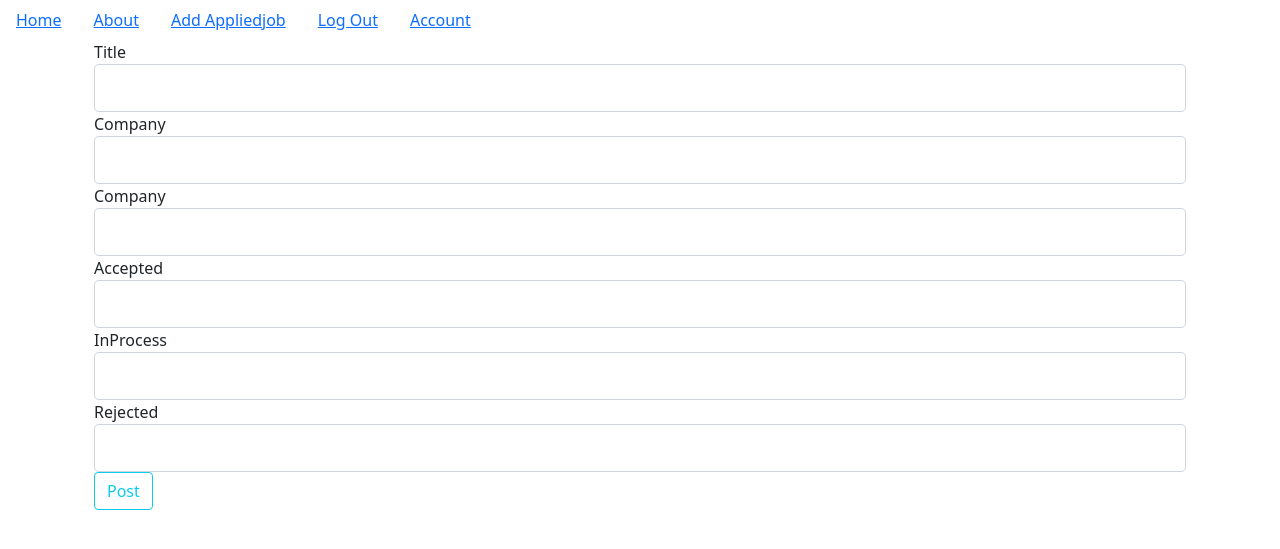
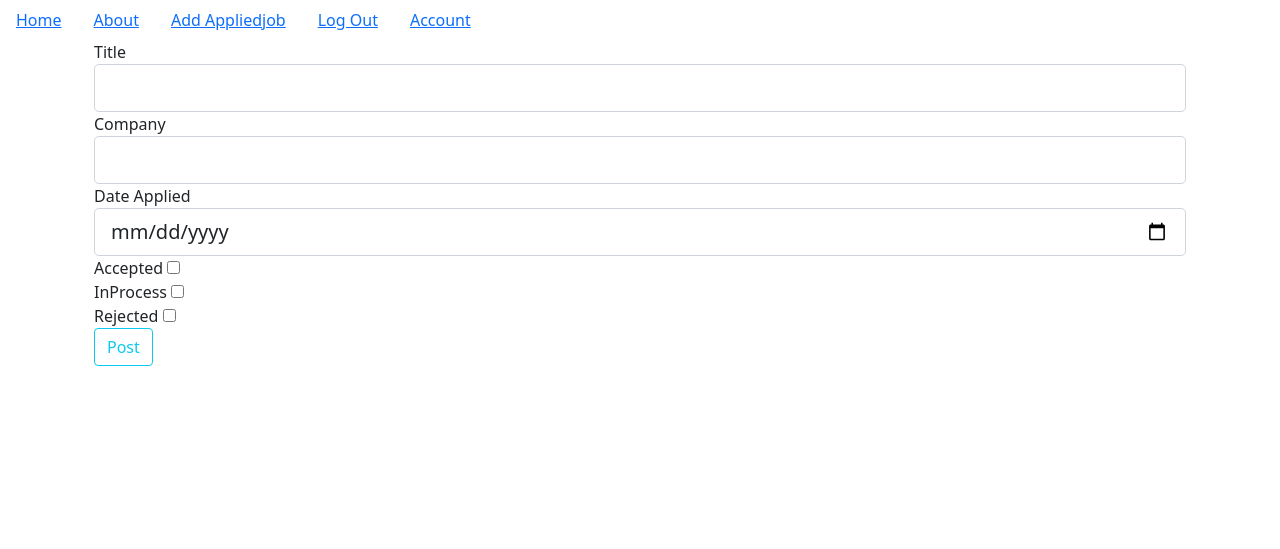
Before and after one commit to binod164/inspire, a Flask app: page /create in a window 1280 px wide. Shown: the top 549 px of the page. Run offline with Flask 2, Linux system fonts and the light colour scheme; the visitor is signed in with stand-in values (Sample User, id 1).

Commit message:
Add checkbox to the form conditional statement to check if condition is true or false

```diff
--- a/myapp/applied_jobs/forms.py
+++ b/myapp/applied_jobs/forms.py
@@ -5,7 +5,7 @@ from wtforms.validators import DataRequired
 class AppliedJobForm(FlaskForm):
     title = StringField('Title', validators=[DataRequired()])
     company = StringField('Company', validators=[DataRequired()])
-    date_applied = StringField('Company', validators=[DataRequired()])
+    date_applied = StringField('Date Applied', validators=[DataRequired()])
     accepted = BooleanField('Accepted', default=False)
     in_process = BooleanField('InProcess', default=False)
     rejected = BooleanField('Rejected', default=False)
--- a/myapp/applied_jobs/views.py
+++ b/myapp/applied_jobs/views.py
@@ -26,7 +26,7 @@
 @applied_jobs.route('/<int:applied_job_id>')
 def applied_job(applied_job_id):
     applied_job = AppliedJob.query.get_or_404(applied_job_id)
-    return render_template('applied_job.html', title=applied_job.title, date=applied_job.date, job=applied_job_id)
+    return render_template('applied_job.html', title=applied_job.title, date=applied_job.date, job=applied_job)
 
 @applied_jobs.route('/<int:applied_job_id>/update',methods=['GET','POST'])
 @login_required
@@ -40,16 +40,18 @@
 
     if form.validate_on_submit():
         applied_job.title = form.title.data
+        applied_job.date_applied = form.date_applied.data
         applied_job.company = form.company.data
         applied_job.accepted = form.accepted.data
         applied_job.in_process = form.in_process.data
         applied_job.rejected = form.rejected.data
         db.session.commit()
         flash('Applied job post Updated')
-        return redirect(url_for('blog_posts.blog_post',blog_post_id=applied_job.id))
+        return redirect(url_for('applied_jobs.applied_job',applied_job_id=applied_job.id))
 
     elif request.method == 'GET':
         form.title.data = applied_job.title
+        form.date_applied.data = applied_job.date_applied
         form.company.data = applied_job.company
         form.accepted.data = applied_job.accepted
         form.in_process.data = applied_job.in_process
--- a/myapp/templates/base.html
+++ b/myapp/templates/base.html
@@ -6,7 +6,7 @@
     <meta charset="UTF-8">
     <meta http-equiv="X-UA-Compatible" content="IE=edge">
     <meta name="viewport" content="width=device-width, initial-scale=1.0">
-    <title>Party!</title>
+    <title>Inspire</title>
 </head>
 <body>
     <ul class="nav">
--- a/myapp/templates/create_post.html
+++ b/myapp/templates/create_post.html
@@ -13,20 +13,20 @@
             {{form.company(class="form-control form-control-lg")}}
           </div>
           <div class="form-group">
-            {{form.date_applied.label(class="form-control-label")}}
-            {{form.date_applied(class="form-control form-control-lg")}}
+            {{form.date_applied.label(class="form-control-label" )}}
+            {{form.date_applied(class="form-control form-control-lg",type = "date")}}
           </div>
           <div class="form-group">
             {{form.accepted.label(class="form-control-label")}}
-            {{form.accepted(class="form-control form-control-lg")}}
+            {{form.accepted(class="form-check-input-lg")}}
           </div>
           <div class="form-group">
             {{form.in_process.label(class="form-control-label")}}
-            {{form.in_process(class="form-control form-control-lg")}}
+            {{form.in_process(class="form-check-input-lg")}}
           </div>
           <div class="form-group">
             {{form.rejected.label(class="form-control-label")}}
-            {{form.rejected(class="form-control form-control-lg")}}
+            {{form.rejected(class="form-check-input-lg")}}
         </div>
         <div class="form-group">
             {{form.submit(class="btn btn-outline-info")}}
```
Also changed, not shown: myapp/templates/applied_job.html (+18 -3 lines), myapp/templates/index.html (+5 -10 lines).
